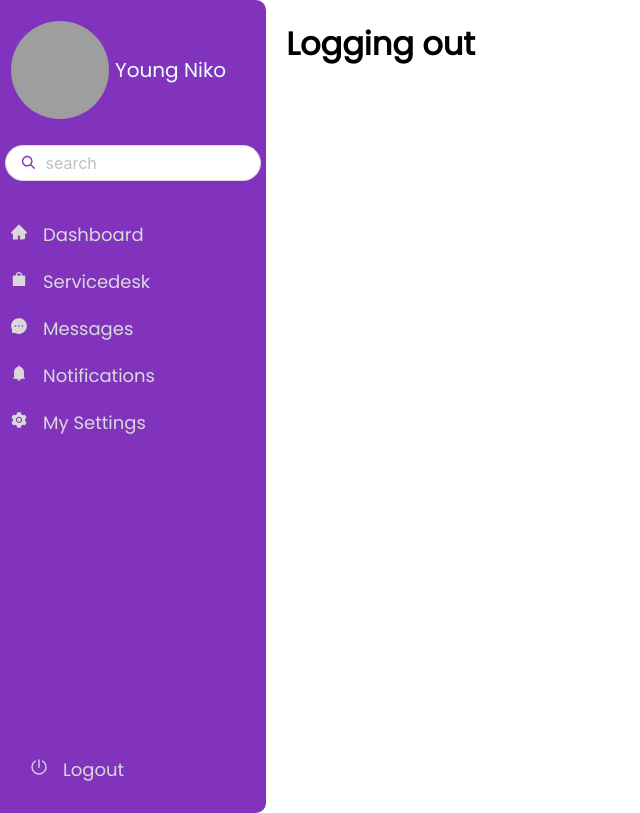
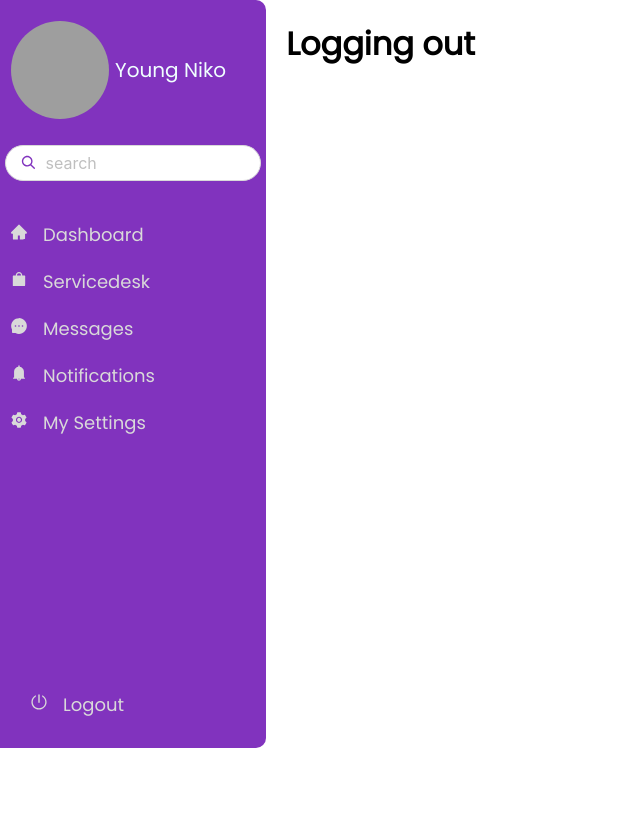
Before and after one commit to thariqifthikar/gennext_itsm_client, a React (Create React App) app: page /logout in a window 1280 px wide. Shown: the whole page, without its empty margins (0-640 px from the left). Built offline with nearby package versions, Linux system fonts and the light colour scheme; grey boxes are pictures that could not be loaded.

Commit message:
linklogout

```diff
--- a/src/App.css
+++ b/src/App.css
@@ -12,14 +12,11 @@ body {
 
 .container {
   display: flex;
-
-
 }
 
 main {
   width: 100%;
   padding: 20px;
-  scroll-behavior: smooth;
 }
 
 .navbar {
@@ -27,7 +24,6 @@ main {
   color: azure;
   height: auto;
   width: 350px;
-
 }
 
 .top_selection {
@@ -69,7 +65,7 @@ main {
   padding: 30px;
   gap: 15px;
   font-size: 18px;
-  margin-top: 280px;
+  margin-top: 215px;
 }
 
 .link:hover {
```
